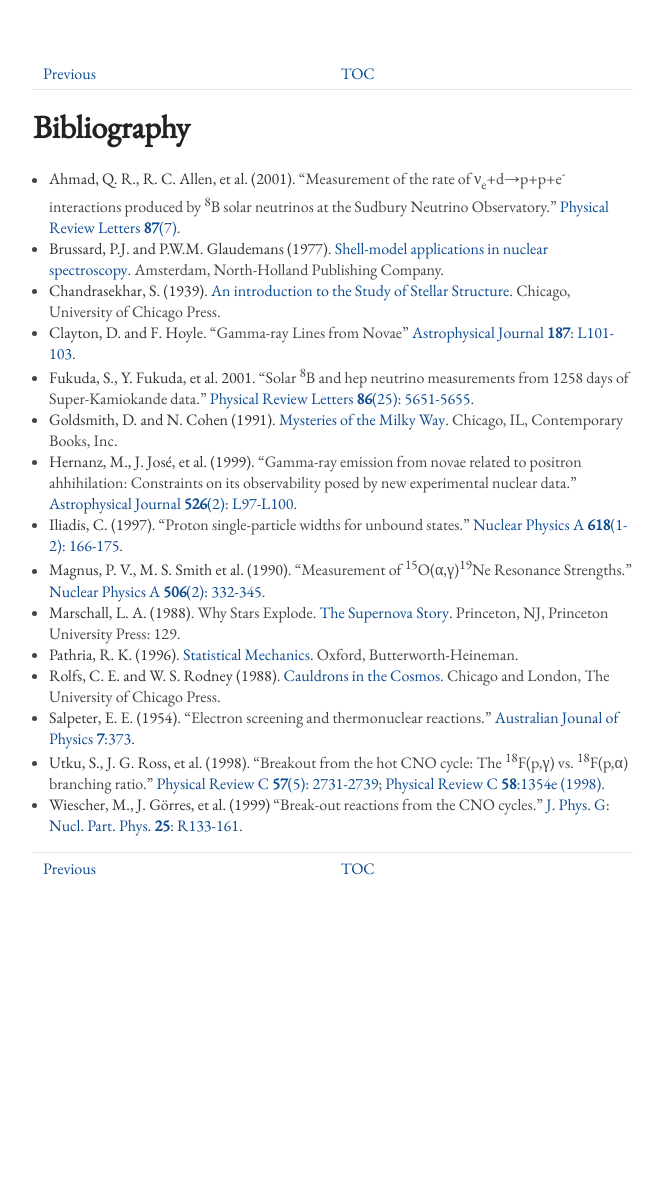
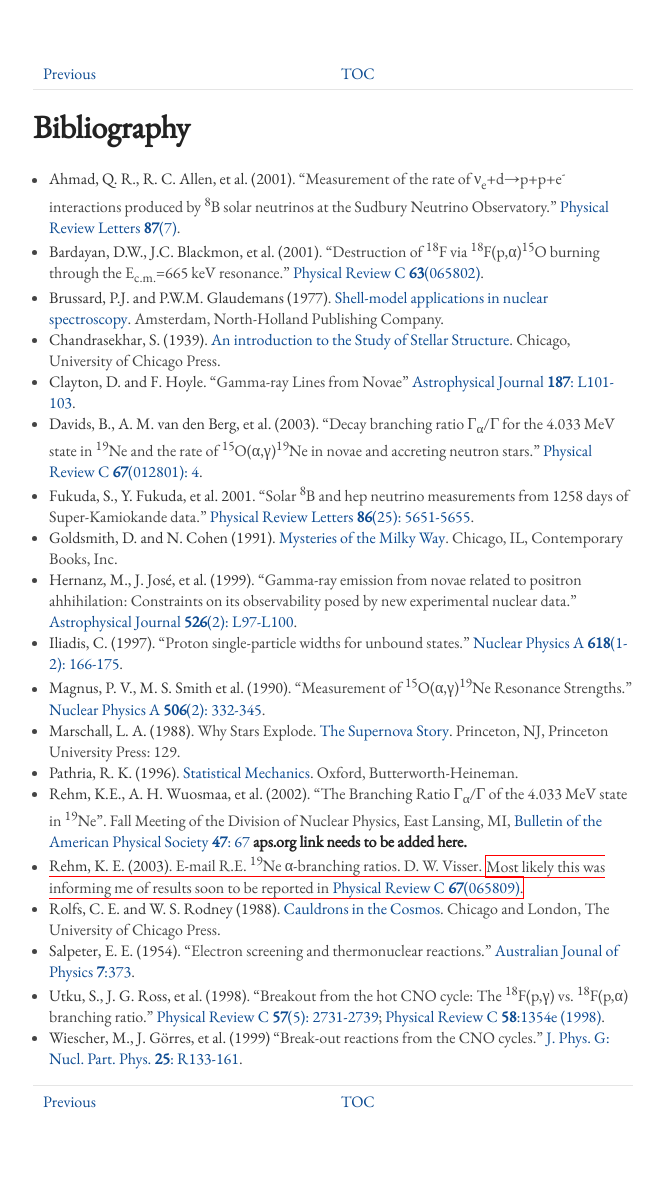
Before and after one commit to dwvisser/19ne-thesis, a Jekyll site: the page built from bibliography.md, in a window 1280 px wide. Shown: the whole page, without its empty margins (307-971 px from the left). Built offline with Jekyll 4.4.1, drawn with Linux system fonts in a browser that asks for light colours; before the commit the page ends 962 px from its top, so only the background shows below that.

Commit message:
Added another sentence to 5.1.4, with 4 references. A BAPS link still needs to be found (www.aps.org servers not connecting today).

```diff
--- a/bibliography.md
+++ b/bibliography.md
@@ -12,6 +12,11 @@ previous: /5.1.4/
   <sup>8</sup>B solar neutrinos at the Sudbury Neutrino Observatory."
   [Physical Review
   Letters __87__(7)](http://dx.doi.org/10.1103/PhysRevLett.87.071301).
+* <a name="bardayan01">Bardayan, D.W., J.C. Blackmon, et al. (2001)</a>.
+  "Destruction of <sup>18</sup>F via
+  <span class="nowrap"><sup>18</sup>F(p,α)<sup>15</sup>O</span> burning
+  through the E<sub>c.m.</sub>=665 keV resonance." [Physical Review C
+  __63__(065802)](http://dx.doi.org/10.1103/PhysRevC.63.065802).
 * <a name="brussard">Brussard, P.J. and P.W.M. Glaudemans (1977)</a>.
   [Shell-model applications in nuclear
   spectroscopy](http://isbndb.com/book/shell_model_applications_in_nuclear_spectroscopy).
@@ -22,6 +27,12 @@ previous: /5.1.4/
   Chicago, University of Chicago Press.
 * <a name="clayton">Clayton, D. and F. Hoyle</a>. "Gamma-ray Lines from Novae"
   [Astrophysical Journal __187__: L101-103](http://dx.doi.org/10.1086/181406).
+* <a name="davids">Davids, B., A. M. van den Berg, et al. (2003)</a>. "Decay
+  branching ratio Γ<sub>α</sub>/Γ for the 4.033 MeV state in <sup>19</sup>Ne
+  and the rate of
+  <span class="nowrap"><sup>15</sup>O(α,γ)<sup>19</sup>Ne</span> in novae and
+  accreting neutron stars." [Physical Review C
+  __67__(012801): 4](http://dx.doi.org/10.1103/PhysRevC.67.012801).
 * <a name="fukuda">Fukuda, S., Y. Fukuda, et al. 2001</a>. "Solar
   <sup>8</sup>B and hep neutrino measurements from 1258 days of
   Super-Kamiokande data." [Physical Review Letters __86__(25):
@@ -46,6 +57,15 @@ previous: /5.1.4/
 * <a name="pathria">Pathria, R. K. (1996)</a>. [Statistical
   Mechanics](http://store.elsevier.com/product.jsp?isbn=9780080541716&pagename=search).
   Oxford, Butterworth-Heineman.
+* <a name="rehm02">Rehm, K.E., A. H. Wuosmaa, et al. (2002)</a>. "The
+  Branching Ratio Γ<sub>α</sub>/Γ of the 4.033 MeV state in <sup>19</sup>Ne".
+  Fall Meeting of the Division of Nuclear Physics, East Lansing, MI, [Bulletin
+  of the American Physical Society __47__: 67](./#rehm02) __aps.org link needs to be
+  added here.__
+* <a name="rehm03">Rehm, K. E. (2003)</a>. E-mail R.E. <sup>19</sup>Ne α-branching
+  ratios. D. W. Visser. <span class="correction">Most likely this was informing me of results soon to
+  be reported in [Physical Review C
+  __67__(065809)](http://dx.doi.org/10.1103/PhysRevC.67.065809).</span>
 * <a name="rolfs">Rolfs, C. E. and W. S. Rodney (1988)</a>. [Cauldrons in the
   Cosmos](http://isbndb.com/book/cauldrons_in_the_cosmos_a01). Chicago and
   London, The University of Chicago Press.
```
Also changed, not shown: 5.1.4-discussion.md (+8 -4 lines).
